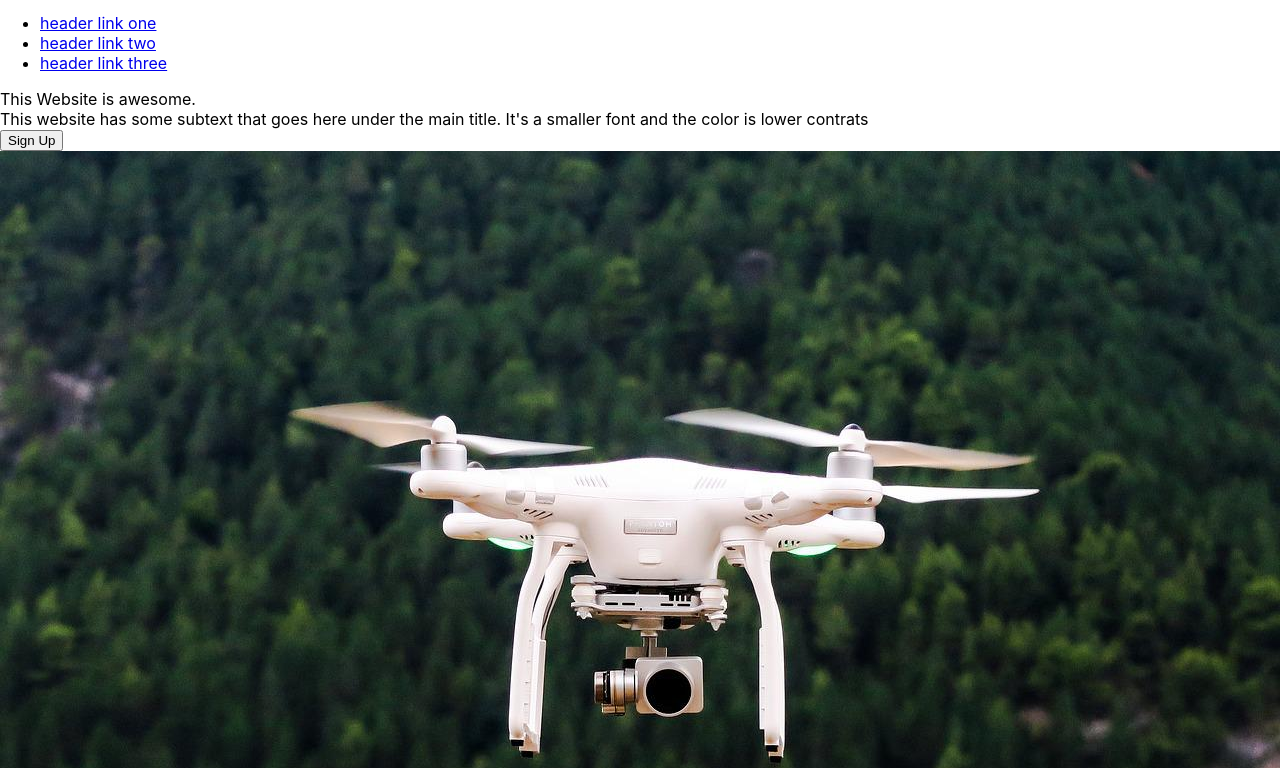
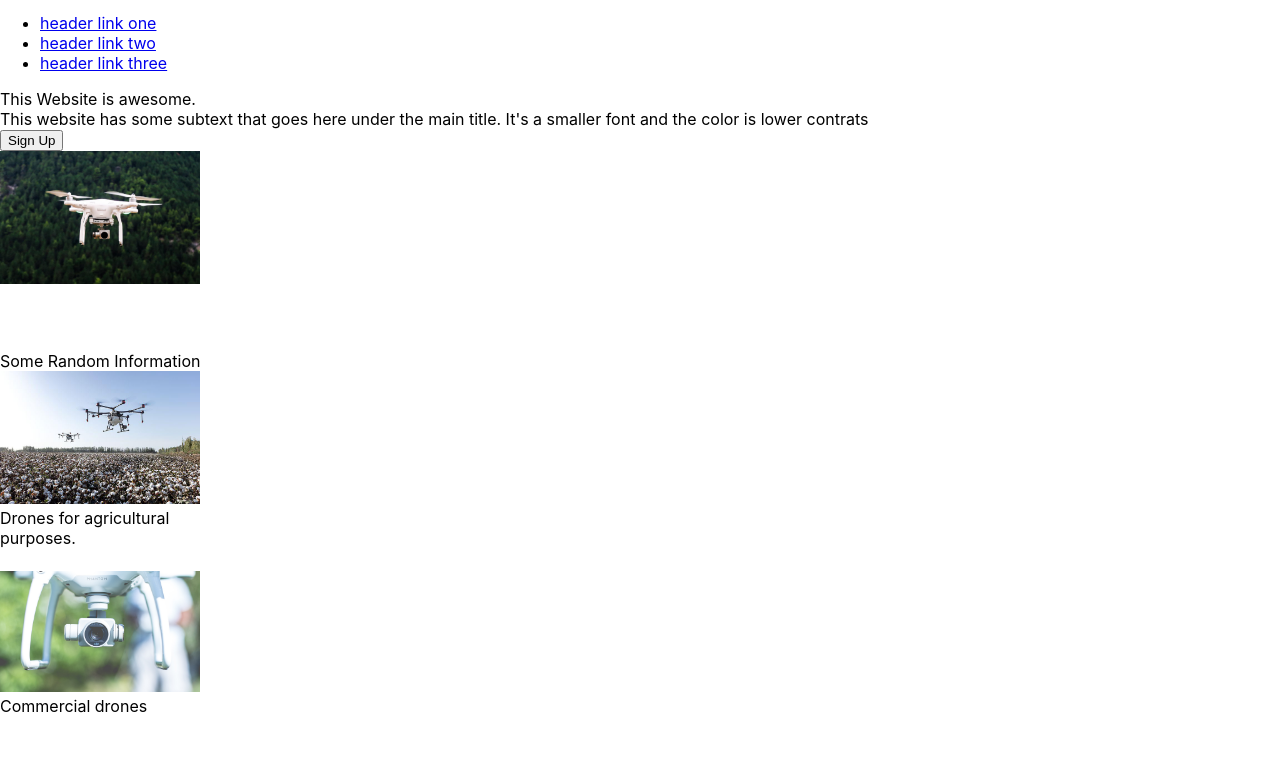
Before and after one commit to Kayalac/Project_Landing_Page, a plain HTML site: page index.html in a window 1280 px wide. Shown: the part 23-791 px from the top of the page. Drawn offline with Linux system fonts and the light colour scheme.

Commit message:
Ajust image Size on .css

```diff
--- a/style.css
+++ b/style.css
@@ -2,3 +2,16 @@ body{
     font-family: -apple-system, BlinkMacSystemFont, 'Segoe UI', Roboto, Oxygen, Ubuntu, Cantarell, 'Open Sans', 'Helvetica Neue', sans-serif;
     margin: 0;
 }
+
+img{
+    max-width: 100%;
+    max-height: 100%;
+    object-fit: contain;
+}
+.item1,
+.item2,
+.item3,
+.item4{
+    height: 200px;
+    width: 200px;
+}
```
